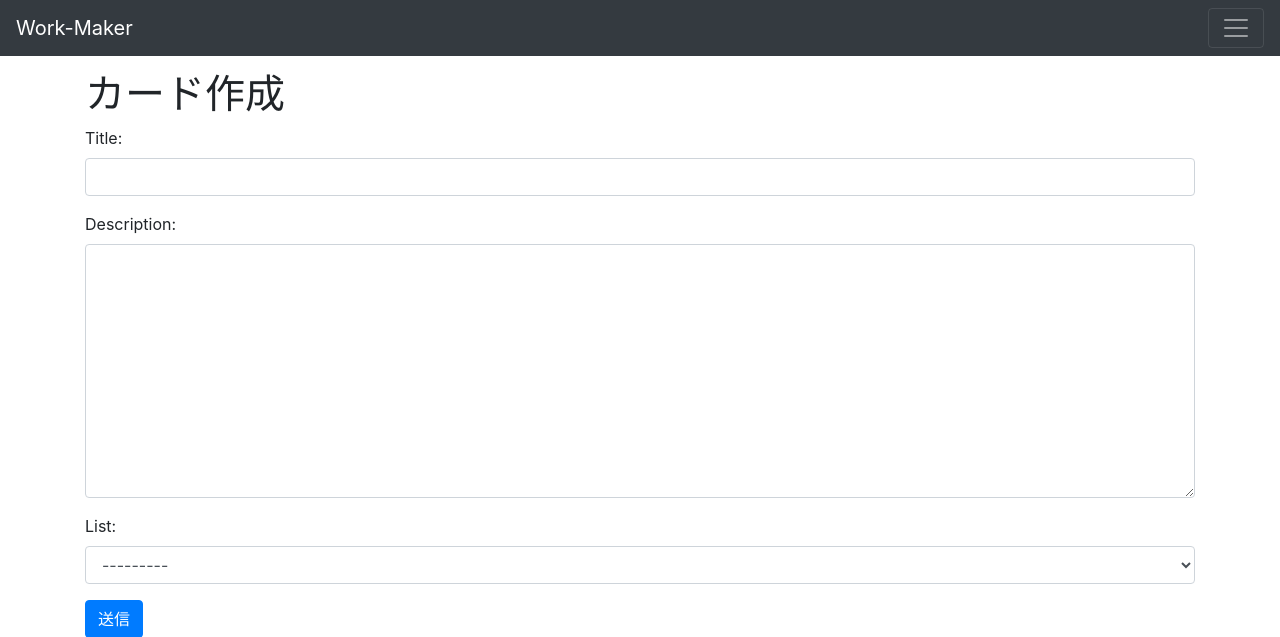
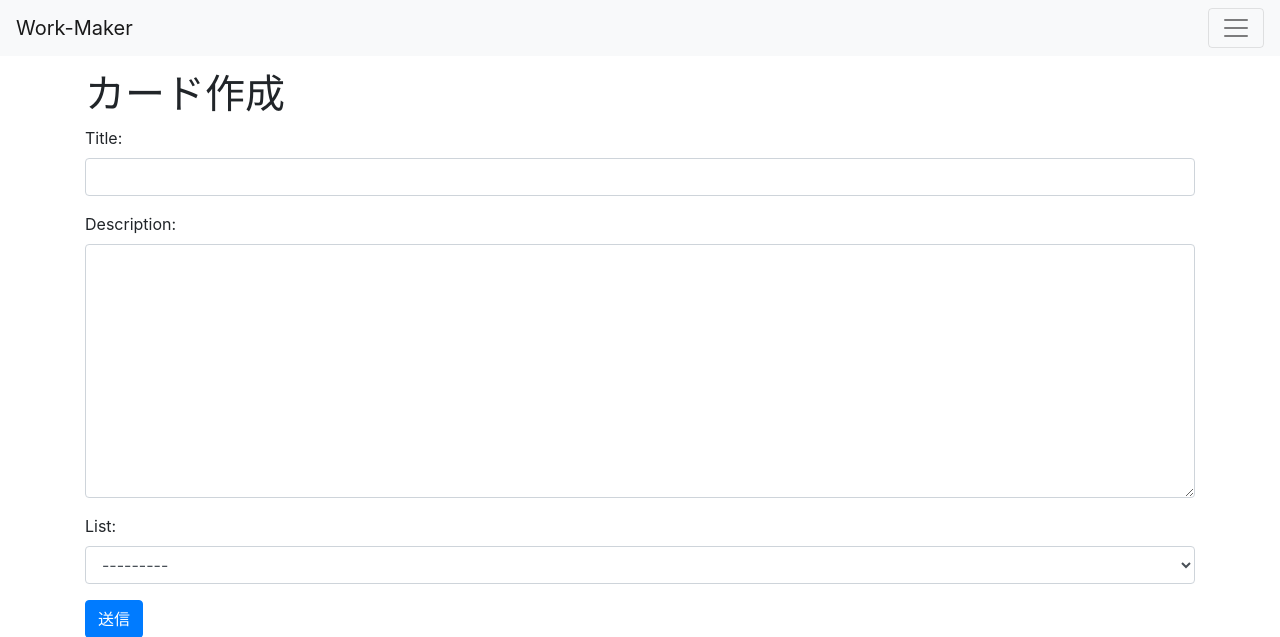
Before and after one commit to youmoretoshiya/work-maker, a Django app: page /cards/create/ in a window 1280 px wide. Shown: the top 637 px of the page. Run offline with Django 3.2, Linux system fonts and the light colour scheme; a user stored in the database is signed in; data comes from the database, SQL or seed files in the repository; some libraries are stand-ins or nearby versions.

Commit message:
デプロイ完了

```diff
--- a/project/app/templates/app/base.html
+++ b/project/app/templates/app/base.html
@@ -15,7 +15,7 @@
 </head>
 <body>
   <header>
-    <nav class="navbar navbar-dark bg-dark fixed-top">
+    <nav class="navbar navbar-light bg-light fixed-top">
       {% if request.user.is_authenticated %}
       <a class="navbar-brand" href="{% url 'app:home' %}">Work-Maker</a>
       {% else %}
--- a/project/project/settings.py
+++ b/project/project/settings.py
@@ -25,7 +25,7 @@
 # SECURITY WARNING: don't run with debug turned on in production!
 DEBUG = True
 
-ALLOWED_HOSTS = ['damp-earth-52712.herokuapp.com', '127.0.0.1']
+ALLOWED_HOSTS = ['serene-ravine-95715.herokuapp.com', '127.0.0.1']
 
 
 # Application definition
```
Also changed, not shown: 1 other file.
